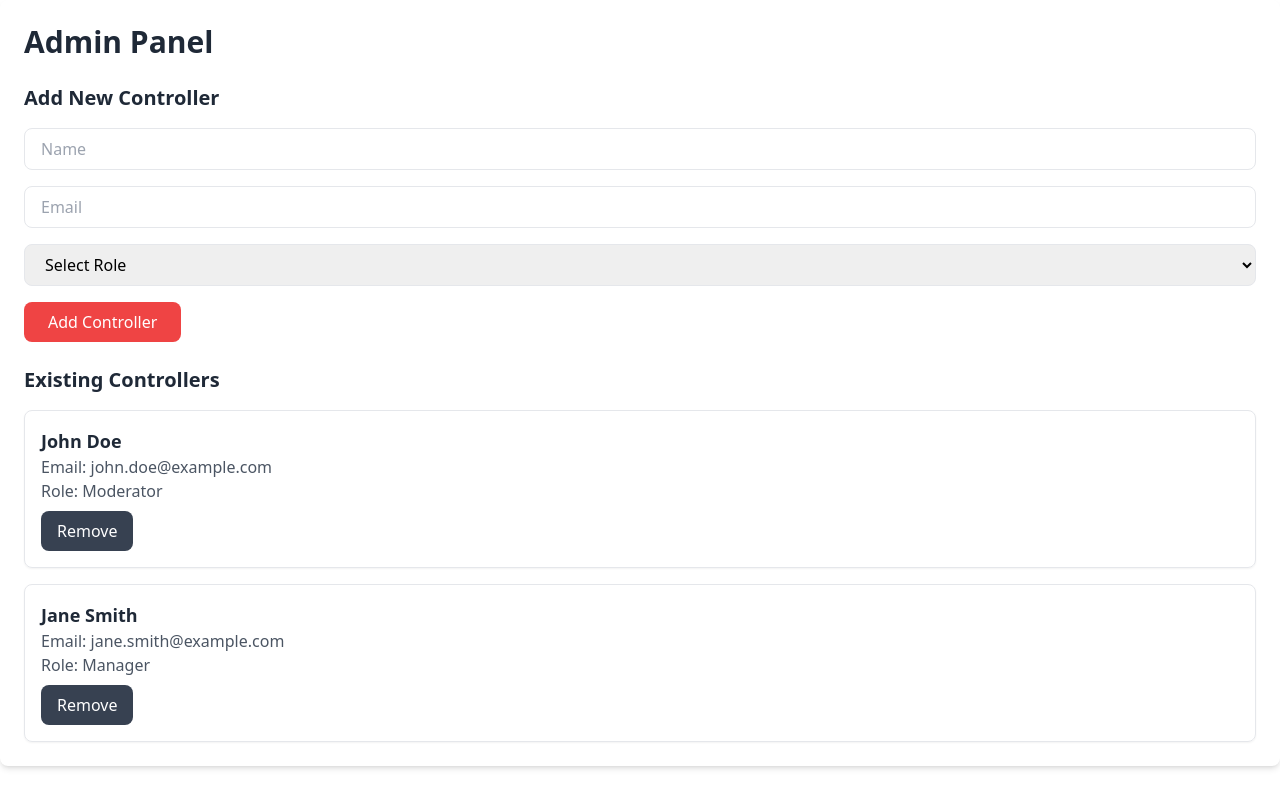
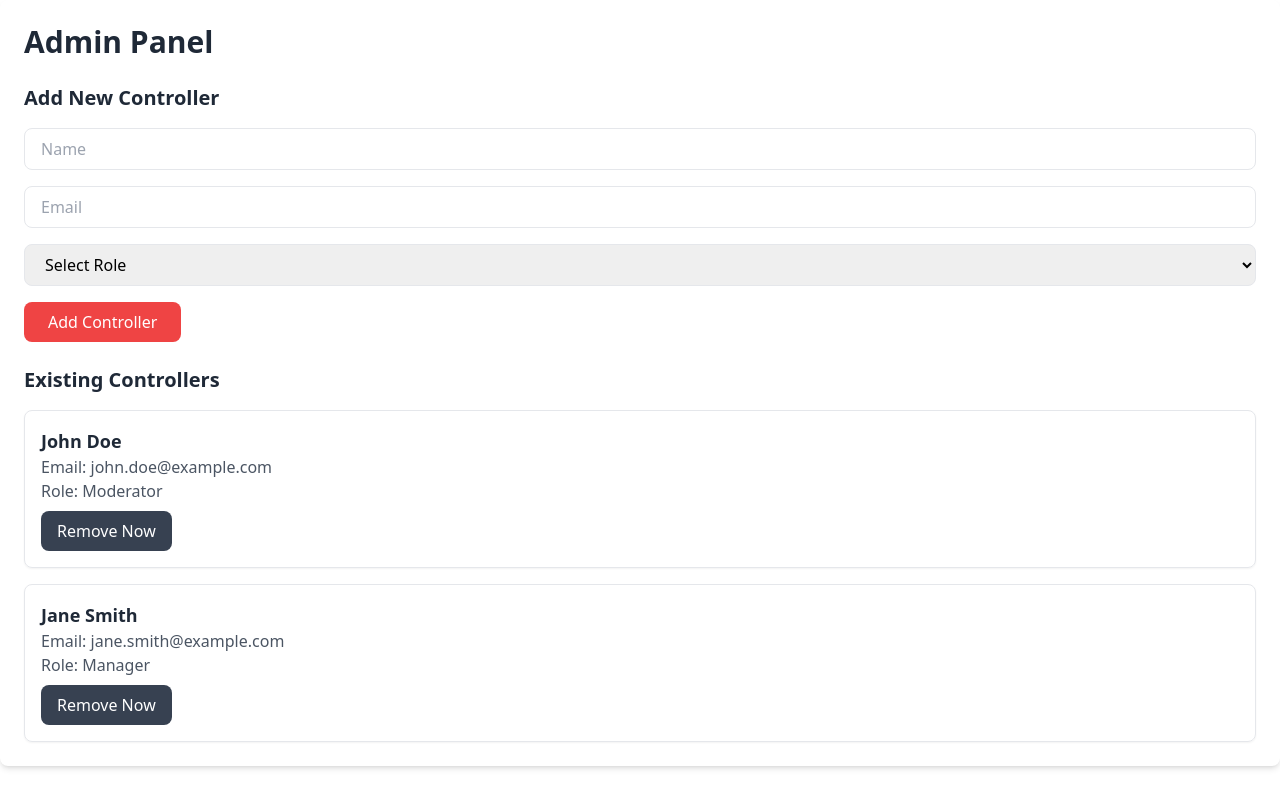
Before and after one commit to mukimuddin/cornea-lms, a React (Vite) app: page /admin-panel in a window 1280 px wide. Built offline with nearby package versions, Linux system fonts and the light colour scheme.

Commit message:
exp commit

```diff
--- a/src/pages/AdminPanel/index.jsx
+++ b/src/pages/AdminPanel/index.jsx
@@ -74,7 +74,7 @@
                 onClick={() => handleRemoveController(controller.id)}
                 className="mt-2 bg-gray-700 text-white px-4 py-2 rounded-lg hover:bg-gray-800"
               >
-                Remove
+                Remove Now
               </button>
             </li>
           ))}
--- a/src/pages/Homepage.jsx
+++ b/src/pages/Homepage.jsx
@@ -40,7 +40,7 @@
       {/* Navbar */}
       <header className="w-full bg-white shadow-md py-4">
         <div className="container mx-auto flex justify-between items-center px-4">
-          <h1 className="text-2xl font-bold text-red-500">Cornea Coaching Center</h1>
+          <h1 className="text-2xl font-bold text-red-500">Mukim Coaching Center</h1>
           <nav className="relative">
             <button
               onClick={toggleDropdown}
```
